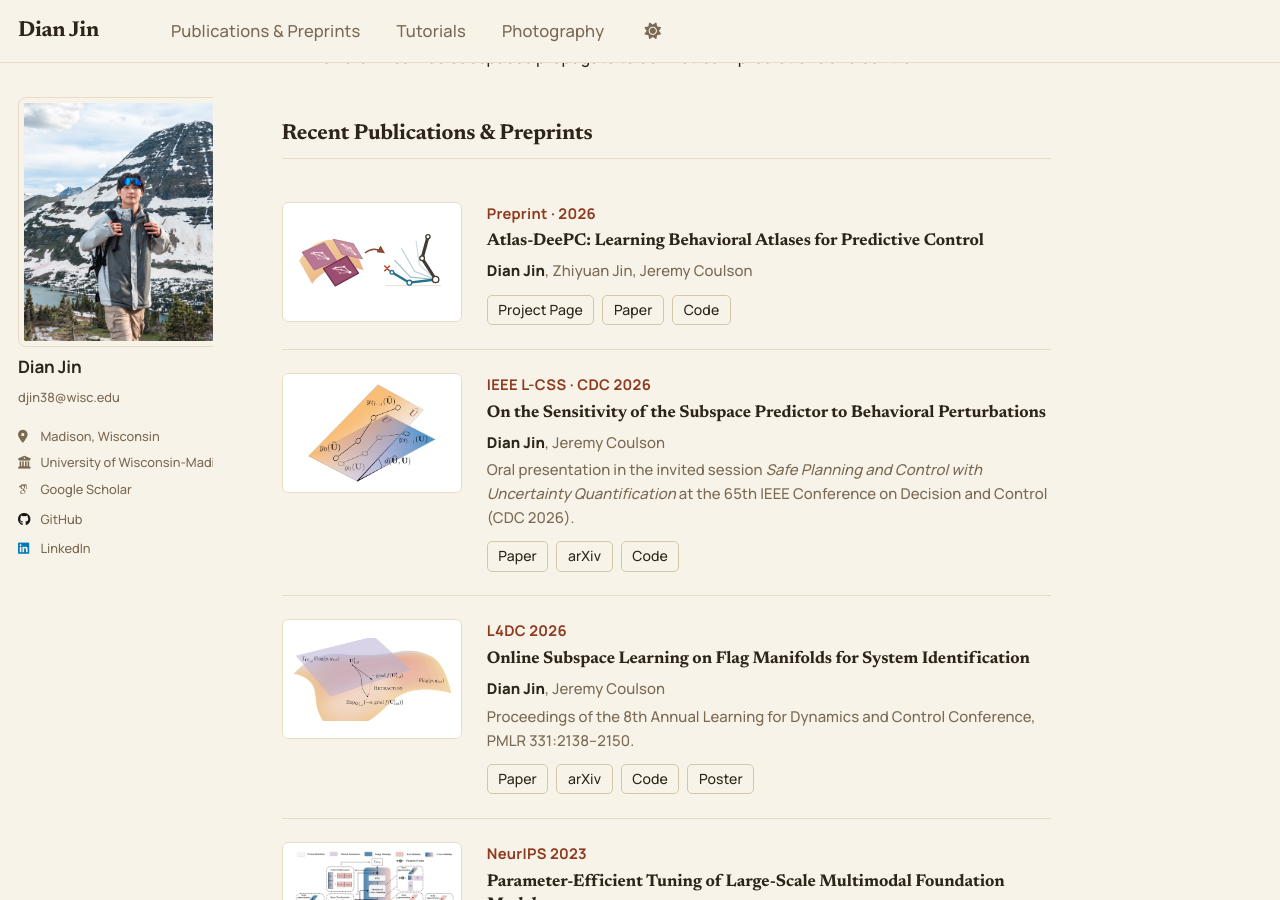
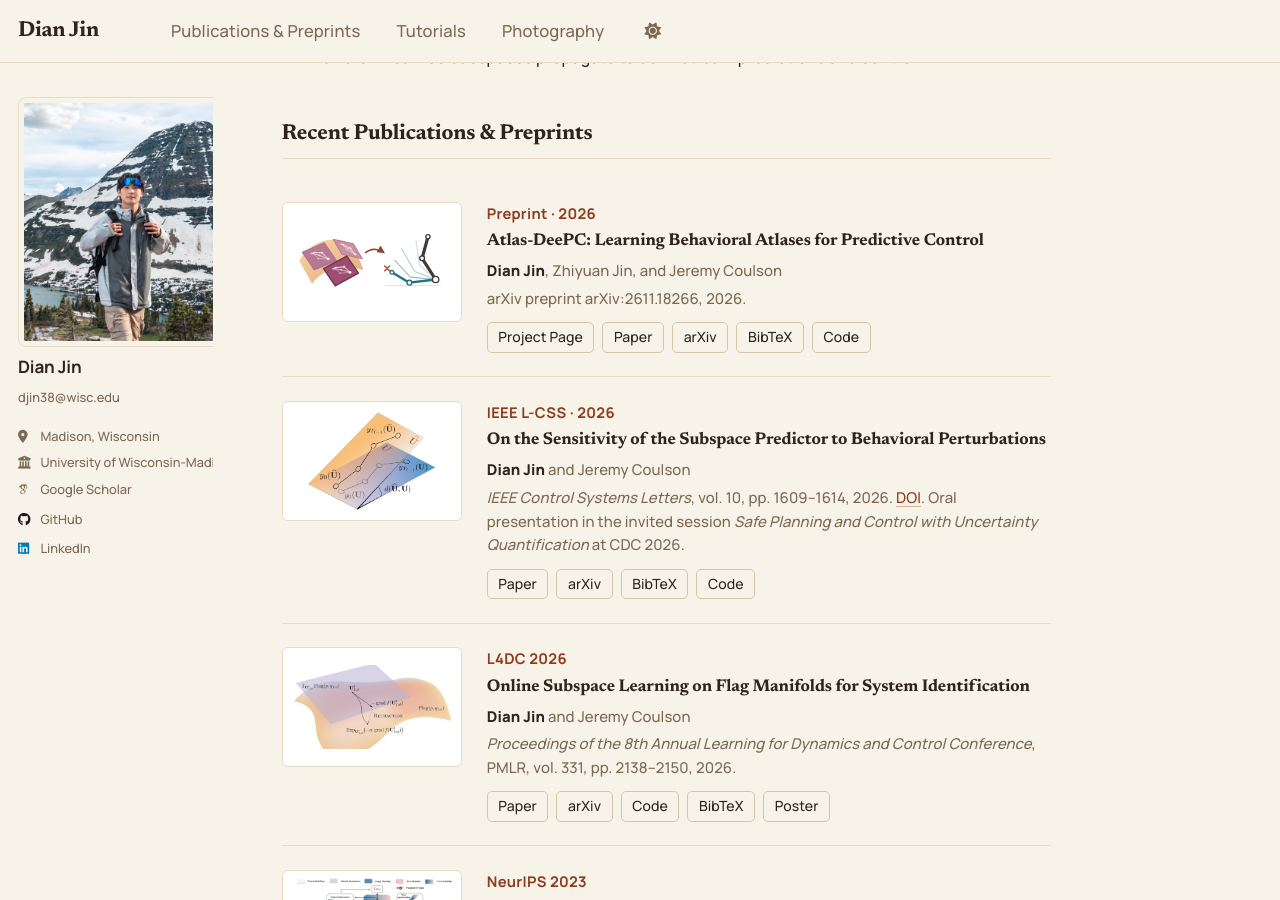
Before and after one commit to DianJin-Frederick/DianJin-Frederick.github.io, a Jekyll site: the page built from _pages/about.md, in a window 1280 px wide and 900 px high, scrolled down 1025 px. Built offline with Jekyll 4.4.1, drawn with Linux system fonts in a browser that asks for light colours; some web fonts are replaced; a script that is not in the unit is left out.

Commit message:
Correct paper citations and add BibTeX downloads

```diff
--- a/_data/publications.yml
+++ b/_data/publications.yml
@@ -3,35 +3,42 @@
 - venue: "Preprint · 2026"
   title: "Atlas-DeePC: Learning Behavioral Atlases for Predictive Control"
   url: "https://dianjin-frederick.github.io/Atlas-DeePC/"
-  authors: "**Dian Jin**, Zhiyuan Jin, Jeremy Coulson"
+  authors: "**Dian Jin**, Zhiyuan Jin, and Jeremy Coulson"
+  note: "arXiv preprint arXiv:2611.18266, 2026."
   image: "/images/publications/atlas-deepc-preview.svg"
   links:
     - label: "Project Page"
       url: "https://dianjin-frederick.github.io/Atlas-DeePC/"
     - label: "Paper"
       url: "https://dianjin-frederick.github.io/Atlas-DeePC/paper/AtlasDeePC_manuscript.pdf"
+    - label: "arXiv"
+      url: "https://arxiv.org/abs/2611.18266"
+    - label: "BibTeX"
+      url: "/files/jin2026atlas.bib"
     - label: "Code"
       url: "https://github.com/DianJin-Frederick/atlas-deepc"
 
-- venue: "IEEE L-CSS · CDC 2026"
+- venue: "IEEE L-CSS · 2026"
   title: "On the Sensitivity of the Subspace Predictor to Behavioral Perturbations"
   url: "https://ieeexplore.ieee.org/document/11589305"
-  authors: "**Dian Jin**, Jeremy Coulson"
-  note: "Oral presentation in the invited session *Safe Planning and Control with Uncertainty Quantification* at the 65th IEEE Conference on Decision and Control (CDC 2026)."
+  authors: "**Dian Jin** and Jeremy Coulson"
+  note: "*IEEE Control Systems Letters*, vol. 10, pp. 1609–1614, 2026. [DOI](https://doi.org/10.1109/LCSYS.2026.3708583). Oral presentation in the invited session *Safe Planning and Control with Uncertainty Quantification* at CDC 2026."
   image: "/images/publications/sensitivity-subspace-predictor.jpg"
   links:
     - label: "Paper"
       url: "https://ieeexplore.ieee.org/document/11589305"
     - label: "arXiv"
       url: "https://arxiv.org/abs/2603.17256"
+    - label: "BibTeX"
+      url: "/files/jin2026sensitivity.bib"
     - label: "Code"
       url: "https://github.com/DianJin-Frederick/subspace_prediction_under_behavioral_perturbation"
 
 - venue: "L4DC 2026"
   title: "Online Subspace Learning on Flag Manifolds for System Identification"
   url: "https://proceedings.mlr.press/v331/jin26a.html"
-  authors: "**Dian Jin**, Jeremy Coulson"
-  note: "Proceedings of the 8th Annual Learning for Dynamics and Control Conference, PMLR 331:2138–2150."
+  authors: "**Dian Jin** and Jeremy Coulson"
+  note: "*Proceedings of the 8th Annual Learning for Dynamics and Control Conference*, PMLR, vol. 331, pp. 2138–2150, 2026."
   image: "/images/publications/front-flag-manifolds.jpg"
   links:
     - label: "Paper"
@@ -40,6 +47,8 @@
       url: "https://arxiv.org/abs/2511.06416"
     - label: "Code"
       url: "https://github.com/DianJin-Frederick/FRONT-experiments"
+    - label: "BibTeX"
+      url: "/files/jin2026flag.bib"
     - label: "Poster"
       url: "/files/V2_FRONT_poster.pdf"
 
--- /dev/null
+++ b/files/jin2026atlas.bib
@@ -0,0 +1,7 @@
+@article{jin2026atlas,
+  author  = {Jin, Dian and Jin, Zhiyuan and Coulson, Jeremy},
+  title   = {{Atlas-DeePC}: Learning Behavioral Atlases for Predictive Control},
+  journal = {arXiv preprint arXiv:2611.18266},
+  year    = {2026},
+  url     = {https://arxiv.org/abs/2611.18266}
+}
--- /dev/null
+++ b/files/jin2026sensitivity.bib
@@ -0,0 +1,9 @@
+@article{jin2026sensitivity,
+  author  = {Jin, Dian and Coulson, Jeremy},
+  title   = {On the Sensitivity of the Subspace Predictor to Behavioral Perturbations},
+  journal = {IEEE Control Systems Letters},
+  volume  = {10},
+  pages   = {1609--1614},
+  year    = {2026},
+  doi     = {10.1109/LCSYS.2026.3708583}
+}
```
Also changed, not shown: files/jin2026flag.bib (added, +11 -0 lines).
